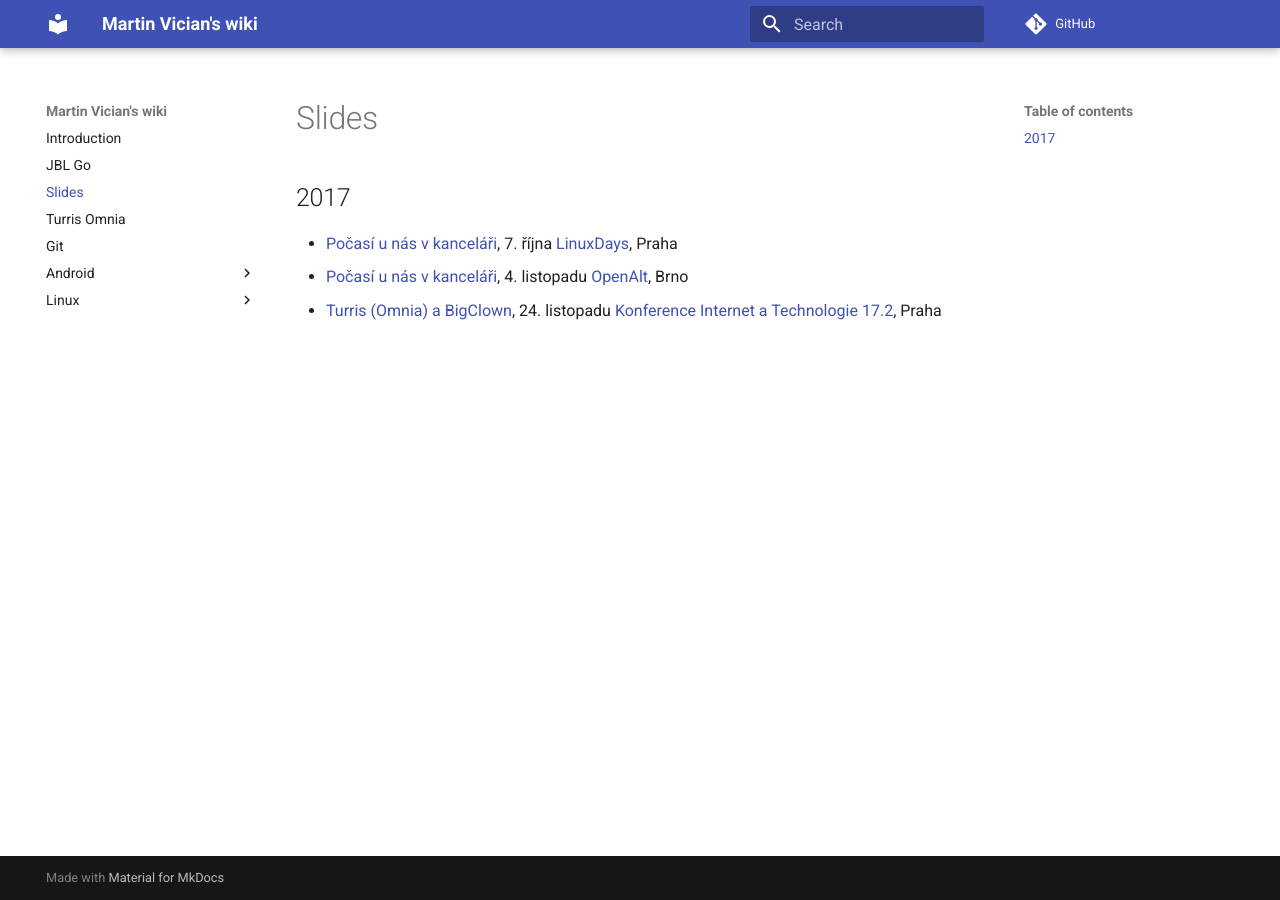
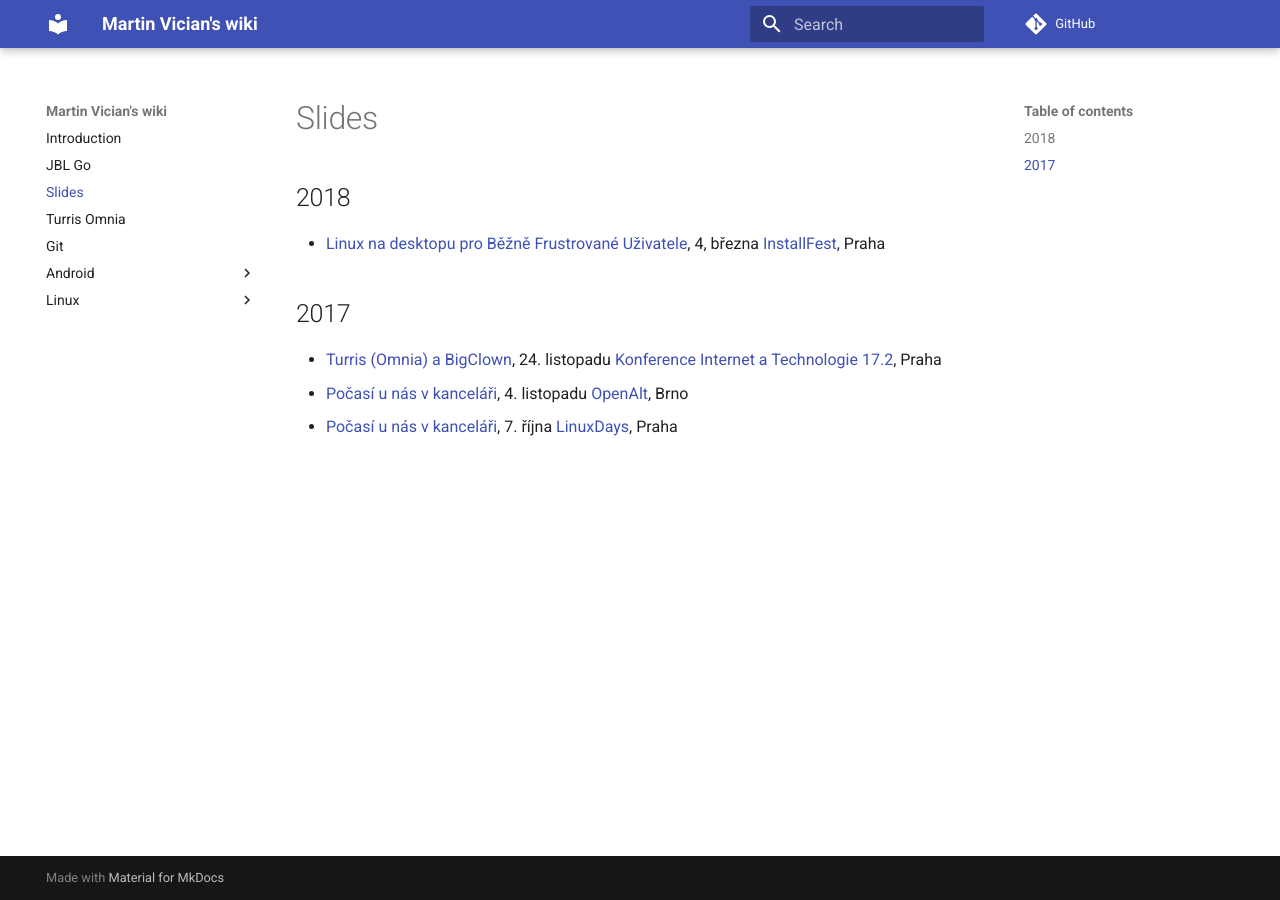
Before and after one commit to vician/wiki, an MkDocs documentation site: the page built from docs/Slides.md, in a window 1280 px wide. Built offline with MkDocs 1.6.1 and Material for MkDocs 9.7.7, drawn with Linux system fonts in a browser that asks for light colours; comment, search, counter and statistics services are not loaded.

Commit message:
added installfest 2018

```diff
--- a/docs/Slides.md
+++ b/docs/Slides.md
@@ -1,7 +1,11 @@
 # Slides
+
+## 2018
+
+- [Linux na desktopu pro Běžně Frustrované Uživatele](Slides/2018-installfest-linuxBFU.small.pdf), 4, března [InstallFest](https://installfest.cz/if18/), Praha
 
 ## 2017
 
+- [Turris (Omnia) a BigClown](Slides/2017-it172-turris-bigclown.small.pdf), 24. listopadu [Konference Internet a Technologie 17.2](https://www.nic.cz/it17.2/), Praha
+- [Počasí u nás v kanceláři](Slides/2017-openalt-omnia-bigclown.small.pdf), 4. listopadu [OpenAlt](https://openalt.cz/2017/), Brno
 - [Počasí u nás v kanceláři](Slides/2017-linuxdays-omnia-bigclown.pdf), 7. října [LinuxDays](https://www.linuxdays.cz/2017/), Praha
-- [Počasí u nás v kanceláři](Slides/2017-openalt-omnia-bigclown.small.pdf), 4. listopadu [OpenAlt](https://openalt.cz/2017/), Brno
-- [Turris (Omnia) a BigClown](Slides/2017-it172-turris-bigclown.small.pdf), 24. listopadu [Konference Internet a Technologie 17.2](https://www.nic.cz/it17.2/), Praha
```
Also changed, not shown: 1 other file.
